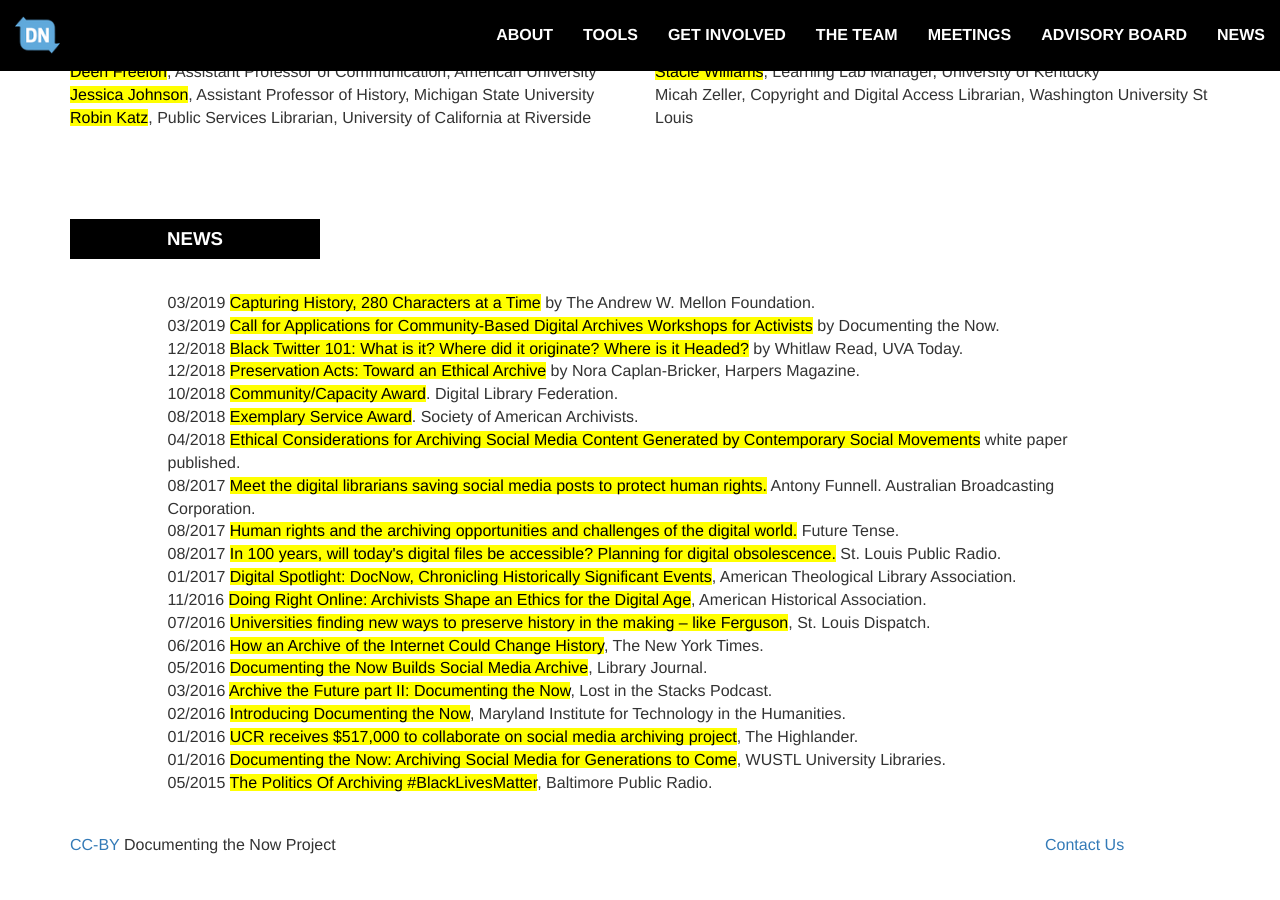
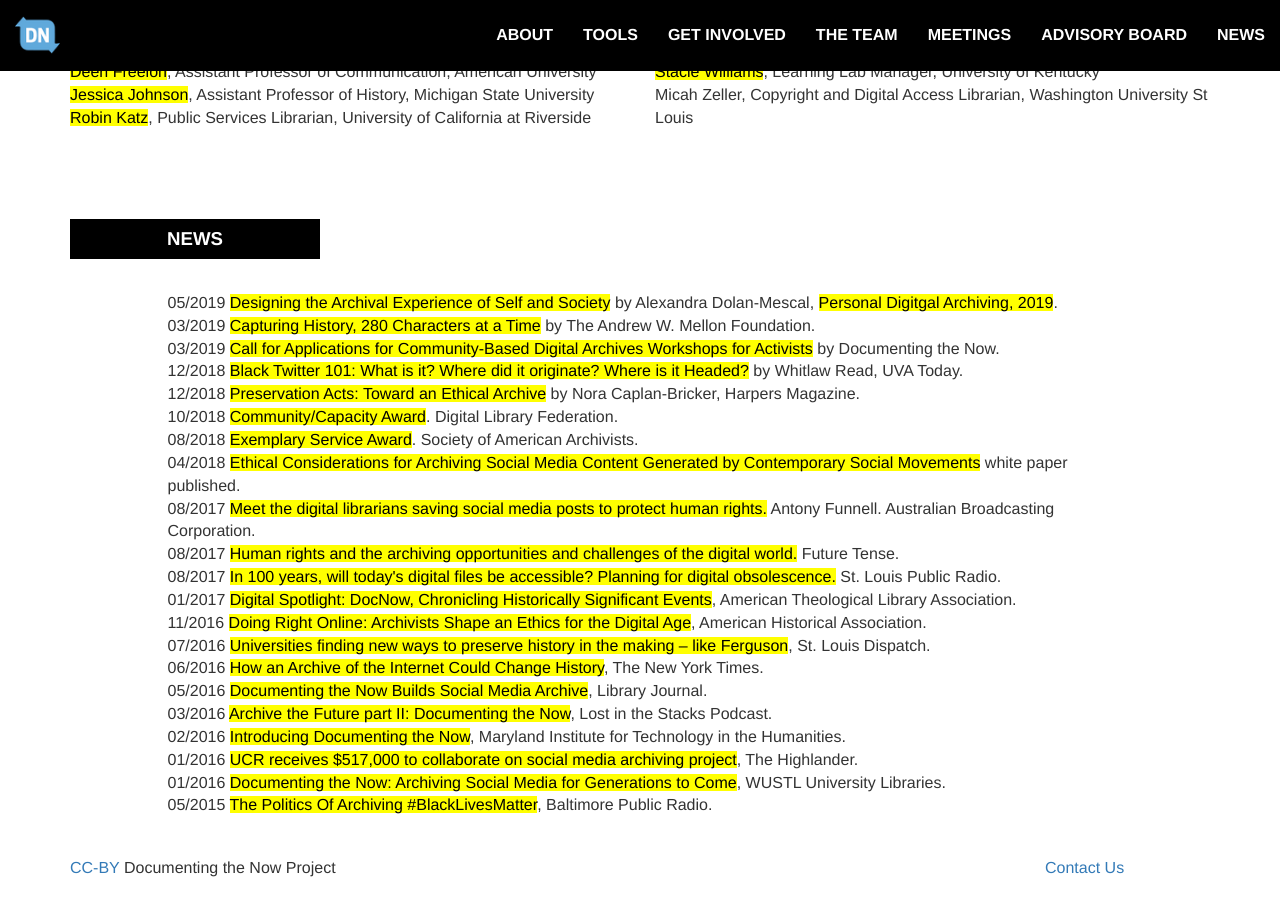
Before and after one commit to DocNow/docnow.github.io, a Jekyll site: the page built from index.html, in a window 1280 px wide and 900 px high, scrolled down 4197 px. Built offline with Jekyll 4.4.1, drawn with Linux system fonts in a browser that asks for light colours; before the commit the page ends 5074 px from its top, so only the background shows below that.

Commit message:
Added PDA19 talk to News

```diff
--- a/index.html
+++ b/index.html
@@ -380,6 +380,8 @@
 
                 <div class="col-lg-offset-1 col-lg-10 news-items">
 
+                  05/2019 <a href="/docs/pda-2019.pdf">Designing the Archival Experience of Self and Society</a> by Alexandra Dolan-Mescal, <a href="https://www.library.pitt.edu/PDA19/Schedule">Personal Digitgal Archiving, 2019</a>.
+
                   03/2019 <a href="https://mellon.org/resources/shared-experiences-blog/capturing-history-280-characters-time/">Capturing History, 280 Characters at a Time</a> by The Andrew W.  Mellon Foundation.<br>
 
                   03/2019 <a href="/workshops/call-for-applications">Call for Applications for Community-Based Digital Archives Workshops for Activists</a> by Documenting the Now.<br>
```
Also changed, not shown: 1 other file.
